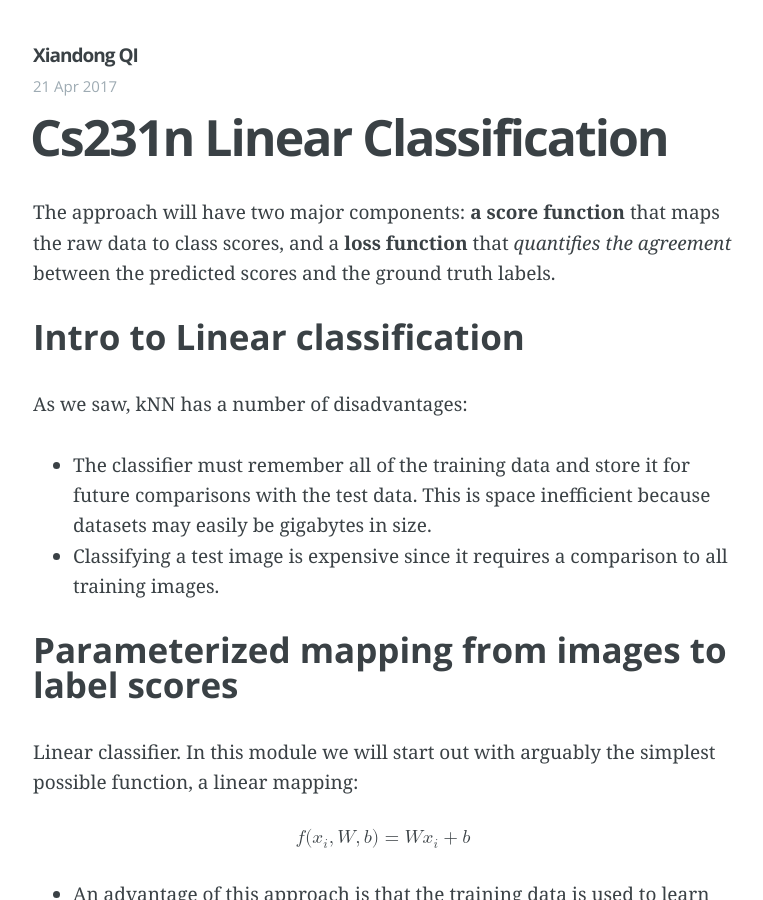
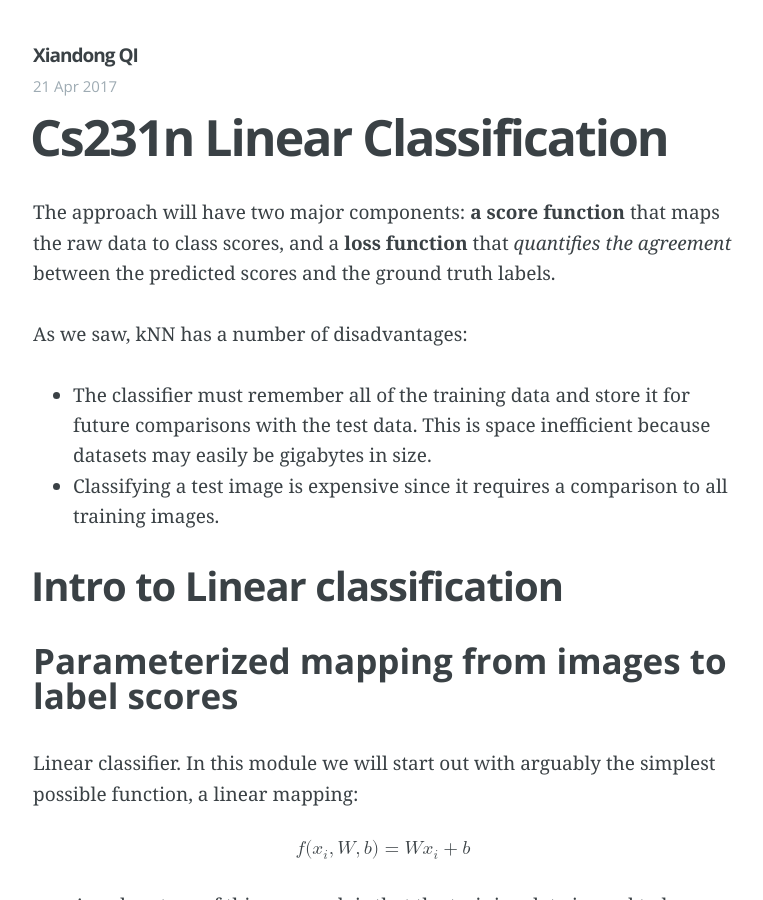
Before and after one commit to xiandong79/xiandong79.github.io, a Jekyll site: the page built from _posts/2017-04-21-cs231n-Linear-Classification.md, in a window 1280 px wide and 900 px high. Shown: the whole window, without its empty margins (257-1020 px from the left). Built offline with Jekyll 4.4.1, drawn with Linux system fonts in a browser that asks for light colours; our own code applies the rules of GitHub Pages for plain Markdown files.

Commit message:
As we saw, kNN
kNN

```diff
--- a/_posts/2017-04-21-cs231n-Linear-Classification.md
+++ b/_posts/2017-04-21-cs231n-Linear-Classification.md
@@ -1,12 +1,13 @@
  The approach will have two major components: **a score function** that maps the raw data to class scores, and a **loss function** that *quantifies the agreement* between the predicted scores and the ground truth labels.
 
 
-
-### Intro to Linear classification
 As we saw, kNN has a number of disadvantages:
 
 * The classifier must remember all of the training data and store it for future comparisons with the test data. This is space inefficient because datasets may easily be gigabytes in size.
 * Classifying a test image is expensive since it requires a comparison to all training images.
+
+
+## Intro to Linear classification
 
 ### Parameterized mapping from images to label scores
 Linear classifier. In this module we will start out with arguably the simplest possible function, a linear mapping:
```
